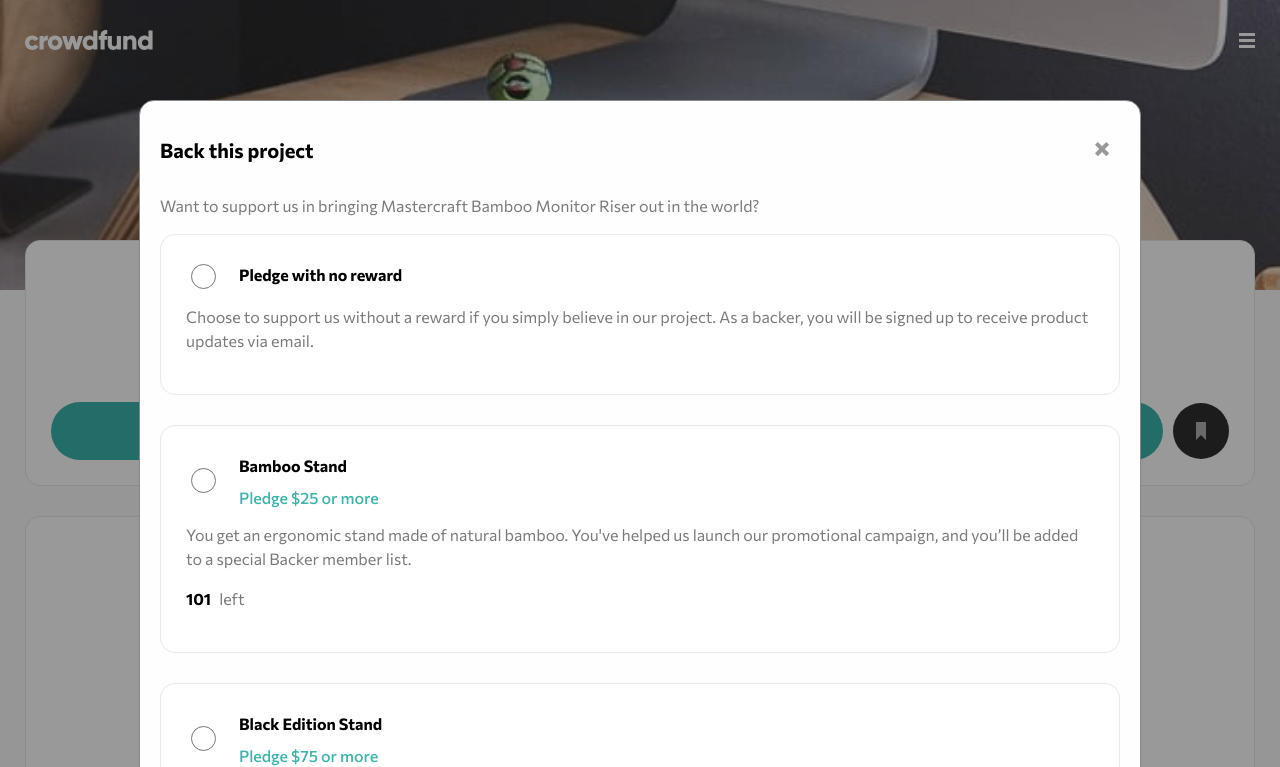
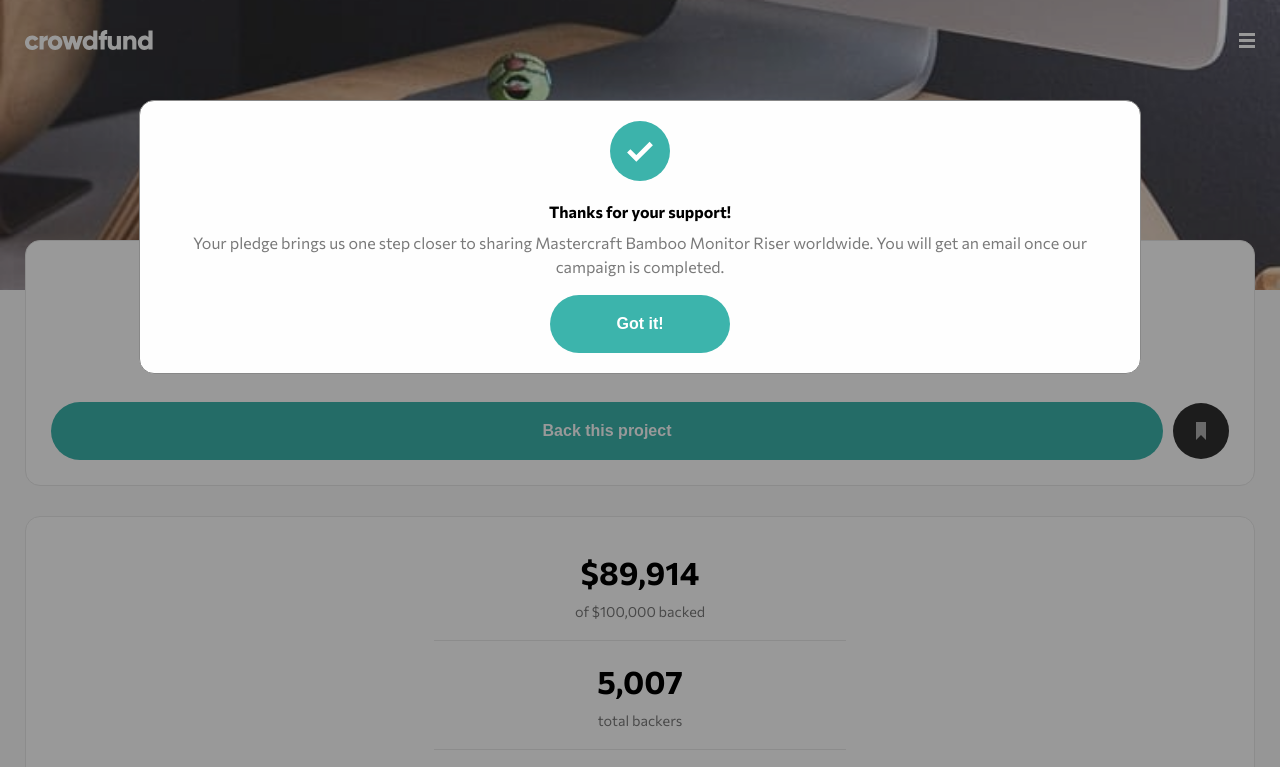
Before and after one commit to joshuaHallee/frontendmentor-crowdfunding-product-page, a plain HTML site: page index.html in a window 1280 px wide. Shown: the top 767 px of the page. Drawn offline with Linux system fonts and the light colour scheme.

Commit message:
add support modal

```diff
--- a/index.html
+++ b/index.html
@@ -129,7 +129,7 @@
       </div>
     </div>
 
-    <section class="modal" id="modal-back">
+    <section class="modal hidden" id="modal-back">
       <div class="modal-content page-card">
         <div class="modal-header">
           <h2 class="modal-title">Back this project</h2>
@@ -189,6 +189,20 @@
 
     </section>
 
+    <section class="modal" id="modal-support">
+      <div class="modal-content page-card">
+
+          <img src="./images/icon-check.svg" />
+
+
+          <h4>Thanks for your support!</h4>
+          <p>Your pledge brings us one step closer to sharing Mastercraft Bamboo Monitor Riser worldwide. You will get
+            an email once our campaign is completed.</p>
+          <button class="cyan-button" id="modal-support-button">Got it!</button>
+
+      </div>
+    </section>
+
   </div>
 
 
--- a/script.js
+++ b/script.js
@@ -38,3 +38,9 @@
 
     }
 })
+
+document.getElementById('modal-support-button').addEventListener("click", function() {
+    let modal = document.getElementById('modal-support')
+
+    modal.classList.add('hidden')
+})
--- a/styles.css
+++ b/styles.css
@@ -288,6 +288,30 @@
     padding: 10px;
 }
 
+#modal-support h4 {
+    margin-bottom: 0px;
+}
+
+#modal-support p {
+    margin-top: 10px;
+}
+
+#modal-support .modal-content {
+    display: flex;
+    flex-direction: column;
+    justify-content: center;
+    text-align: center;
+}
+
+#modal-support .modal-content .cyan-button {
+    margin: 0 auto;
+}
+
+#modal-support .modal-content img {
+    width: 60px;
+    margin: 0 auto;
+}
+
 .hidden {
     display: none;
 }
```
